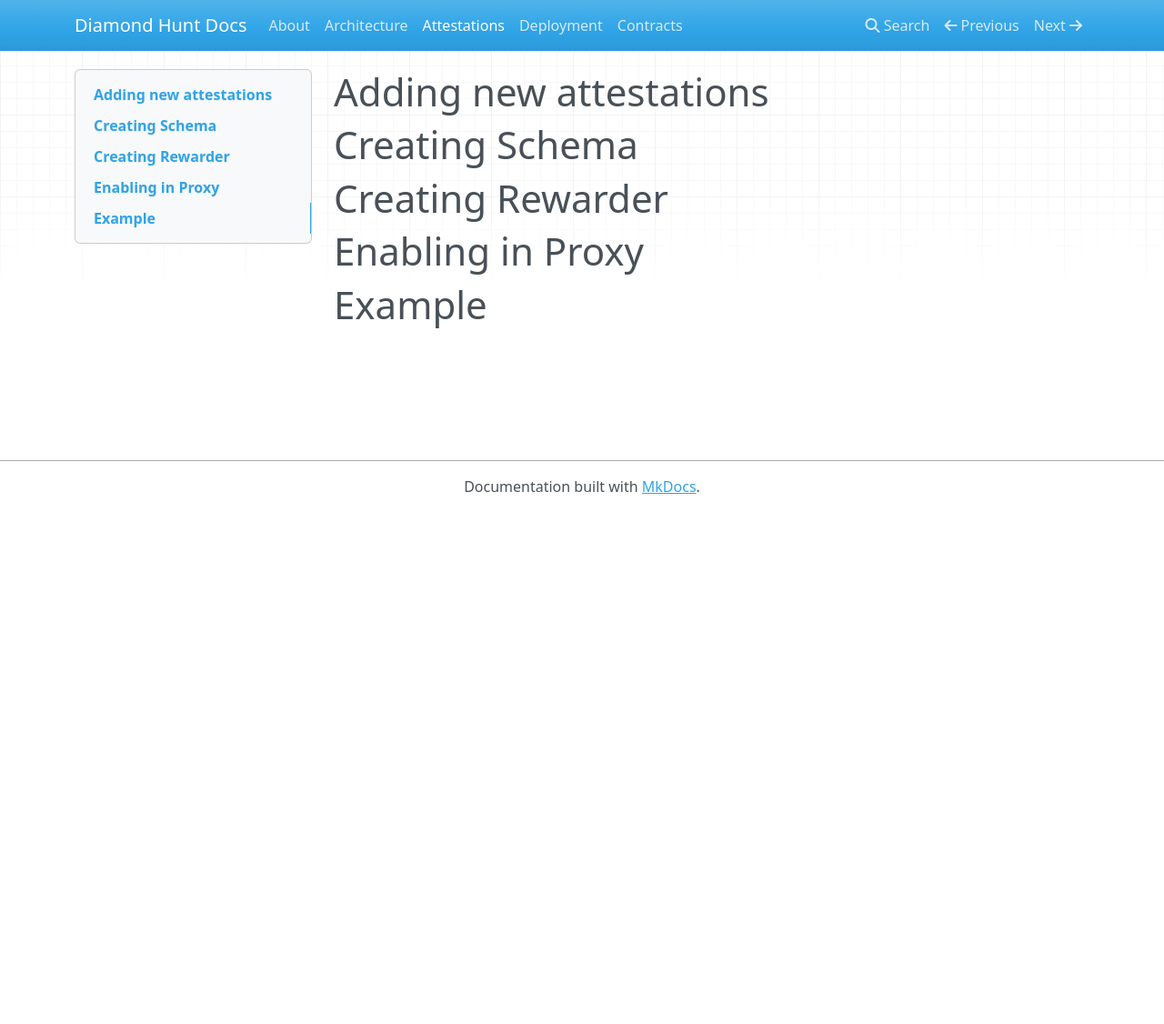
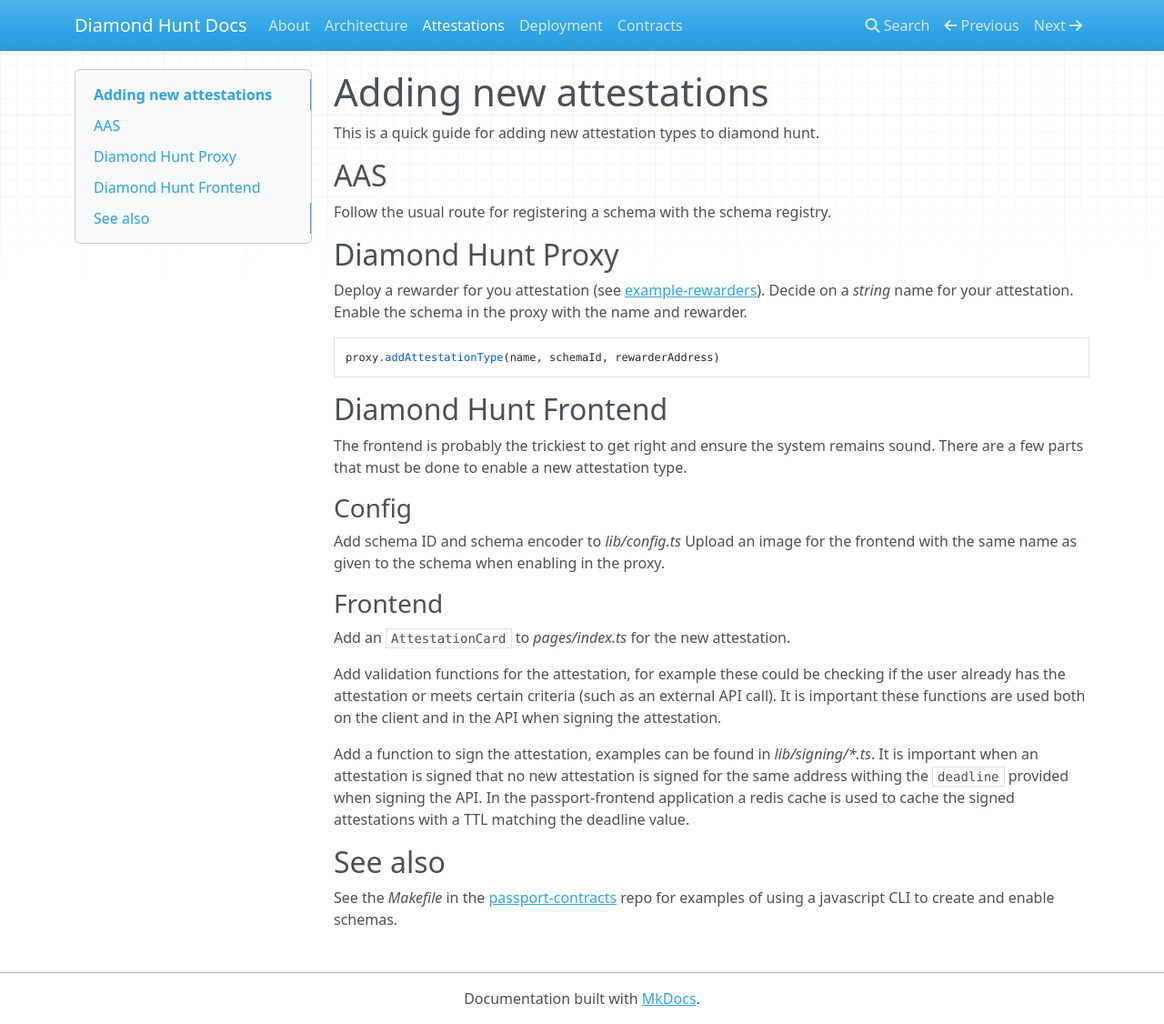
Before and after one commit to avax-attestations/diamond-hunt-docs, an MkDocs documentation site: the page built from docs/attestations.md, in a window 1280 px wide and 1126 px high. Shown: the whole window at 91% size. Built offline with MkDocs 1.6.1, drawn with Linux system fonts in a browser that asks for light colours; nearby versions of some CDN libraries.

Commit message:
Add guide to add attestation

````diff
--- a/docs/attestations.md
+++ b/docs/attestations.md
@@ -1,10 +1,37 @@
 # Adding new attestations
 
-# Creating Schema
+This is a quick guide for adding new attestation types to diamond hunt.
 
-# Creating Rewarder
+## AAS
 
-# Enabling in Proxy
+Follow the usual route for registering a schema with the schema registry.
 
+## Diamond Hunt Proxy
 
-# Example
+Deploy a rewarder for you attestation (see [example-rewarders]()).
+Decide on a *string* name for your attestation.
+Enable the schema in the proxy with the name and rewarder.
+```
+proxy.addAttestationType(name, schemaId, rewarderAddress)
+```
+
+## Diamond Hunt Frontend
+
+The frontend is probably the trickiest to get right and ensure the system remains sound. There are a few parts that must be done to enable a new attestation type.
+
+### Config
+
+Add schema ID and schema encoder to _lib/config.ts_
+Upload an image for the frontend with the same name as given to the schema when enabling in the proxy.
+
+### Frontend
+
+Add an `AttestationCard` to _pages/index.ts_ for the new attestation.
+
+Add validation functions for the attestation, for example these could be checking if the user already has the attestation or meets certain criteria (such as an external API call). It is important these functions are used both on the client and in the API when signing the attestation.
+
+Add a function to sign the attestation, examples can be found in _lib/signing/*.ts_. It is important when an attestation is signed that no new attestation is signed for the same address withing the `deadline` provided when signing the API. In the passport-frontend application a redis cache is used to cache the signed attestations with a TTL matching the deadline value.
+
+## See also
+
+See the _Makefile_ in the [passport-contracts](https://github.com/avax-attestations/passport-contracts/blob/main/Makefile) repo for examples of using a javascript CLI to create and enable schemas.
````
